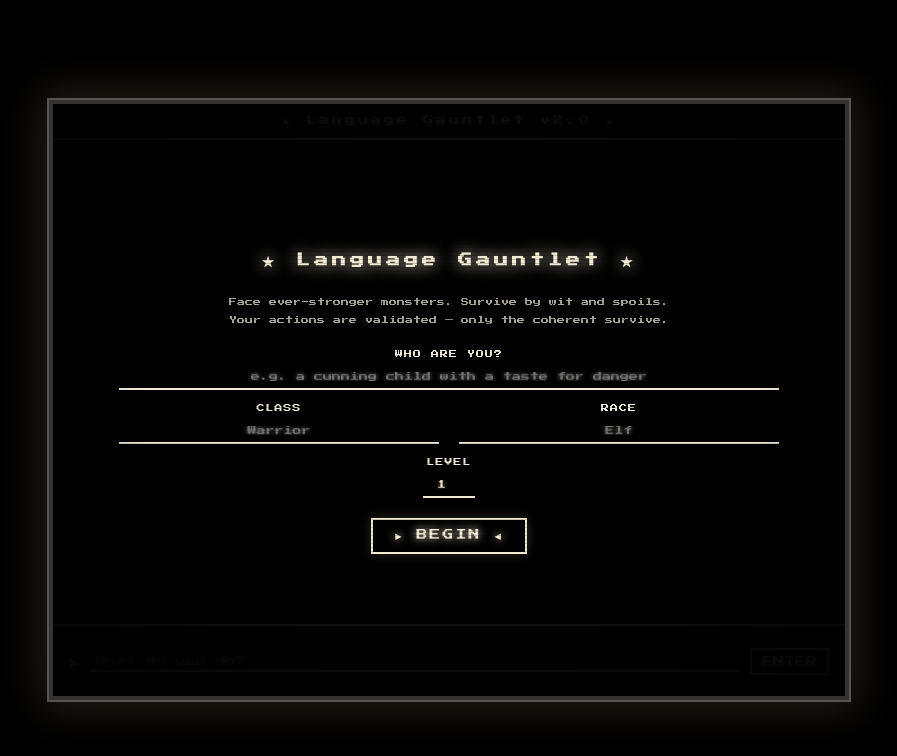
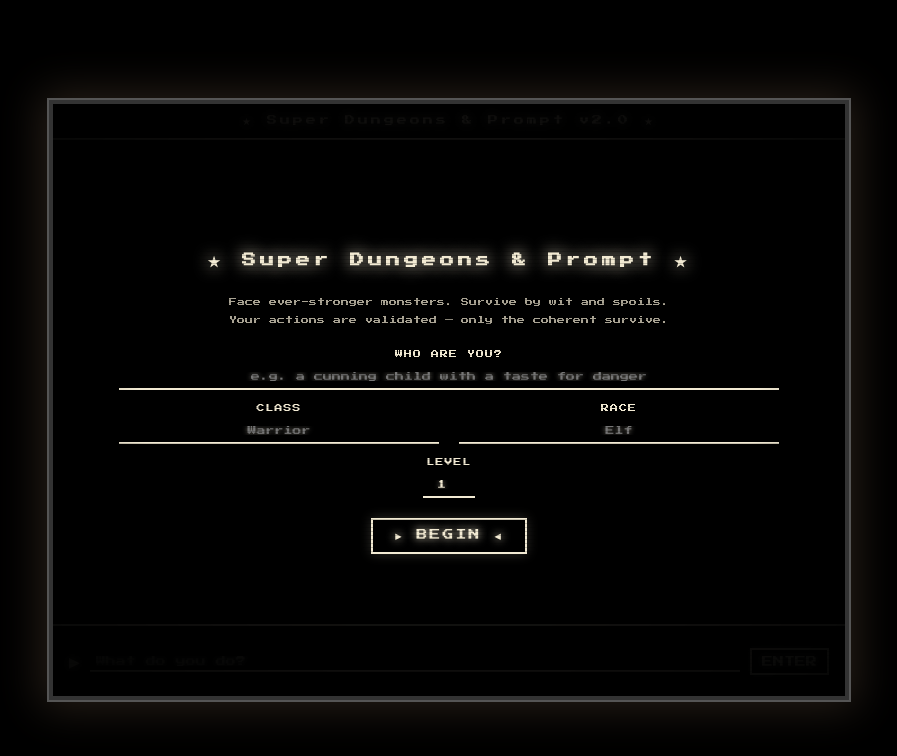
Before and after one commit to Ferre18/s16-challenge, a website: page dungeon-crawler/index.html in a window 1280 px wide. Shown: the whole page, without its empty margins (191-1088 px from the left). Drawn offline with Linux system fonts and the light colour scheme.

Commit message:
Name change

```diff
--- a/dungeon-crawler/index.html
+++ b/dungeon-crawler/index.html
@@ -2,7 +2,7 @@
 <html lang="en">
 <head>
   <meta charset="UTF-8" />
-  <title>Language Gauntlet</title>
+  <title>Super Dungeons & Prompt</title>
   <link href="https://fonts.googleapis.com/css2?family=Press+Start+2P&display=swap" rel="stylesheet" />
   <style>
     *, *::before, *::after { box-sizing: border-box; margin: 0; padding: 0; }
@@ -403,7 +403,7 @@
 
   <!-- START MENU -->
   <div id="start-menu">
-    <h1>★ Language Gauntlet ★</h1>
+    <h1>★ Super Dungeons & Prompt ★</h1>
     <p>Face ever-stronger monsters. Survive by wit and spoils.<br/>Your actions are validated — only the coherent survive.</p>
 
     <div class="form-grid">
@@ -446,7 +446,7 @@
     <span class="hud-label" id="monster-hp-label">100</span>
   </div>
 
-  <div id="titlebar">★ Language Gauntlet v2.0 ★</div>
+  <div id="titlebar">★ Super Dungeons & Prompt v2.0 ★</div>
 
   <div id="story-viewport">
     <div id="story-text"></div>
```
